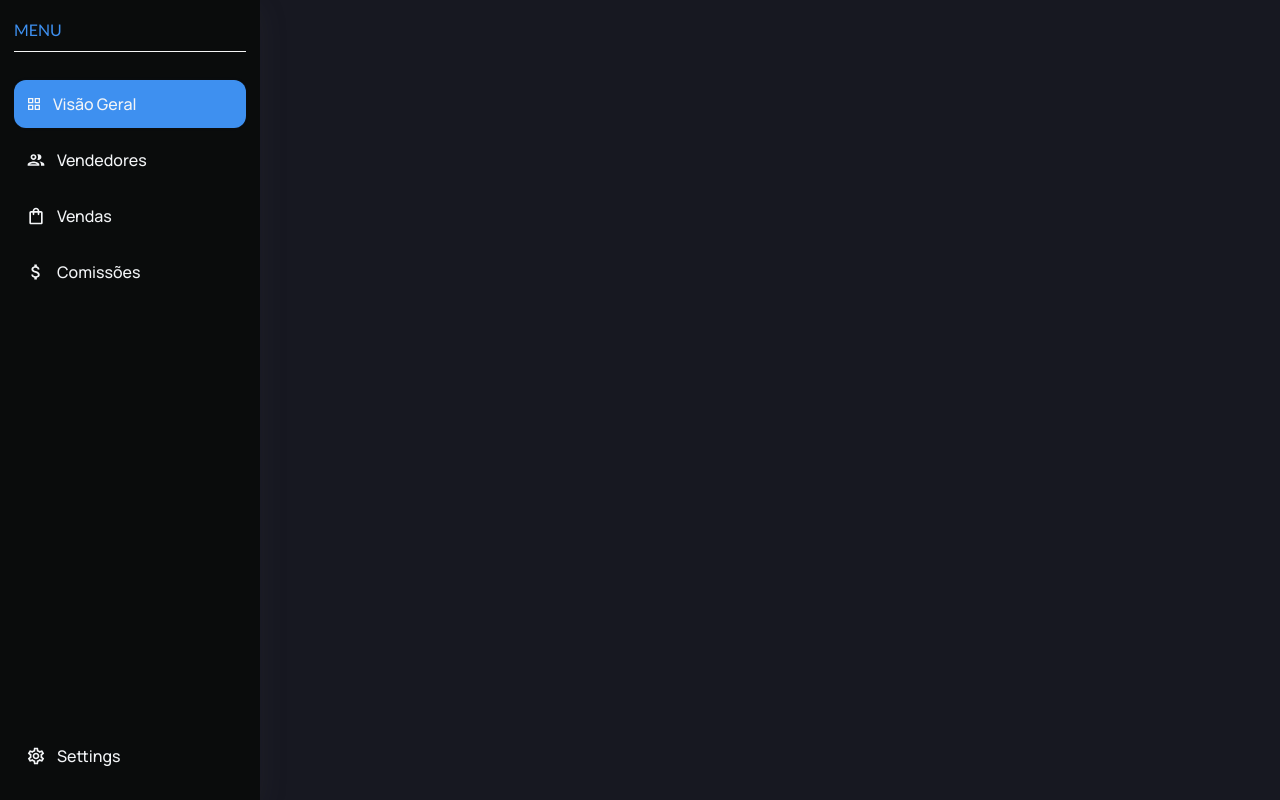
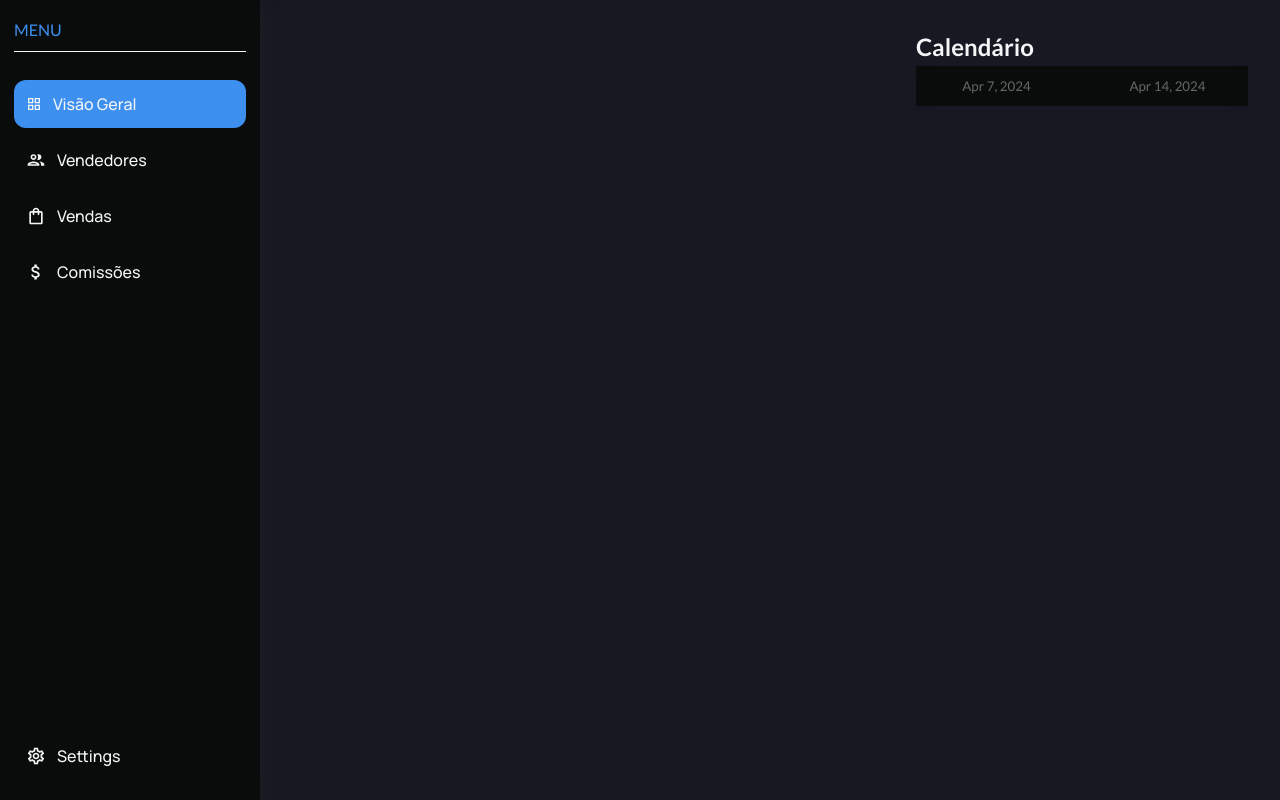
Before and after one commit to Equipe-Meta-Code/Dashboard-Pro4Tech, a React (Vite) app in the folder dashboard/: page / in a window 1280 px wide. Built offline with nearby package versions, Linux system fonts and the light colour scheme.

Commit message:
calendário

```diff
--- a/dashboard/package.json
+++ b/dashboard/package.json
@@ -10,7 +10,9 @@
     "preview": "vite preview"
   },
   "dependencies": {
+    "date-fns": "^3.6.0",
     "react": "^18.2.0",
+    "react-date-range": "^2.0.0-alpha.4",
     "react-dom": "^18.2.0",
     "react-icons": "^5.0.1",
     "react-router-dom": "^6.22.3",
--- a/dashboard/src/App.tsx
+++ b/dashboard/src/App.tsx
@@ -1,6 +1,6 @@
 import './App.scss'
 import { BrowserRouter as Router, Routes, Route } from 'react-router-dom';
-import BaseLayout from './layout/BaseLayout';
+import BaseLayout from './layout/baseLayout';
 import Dashboard from './screens/dashboard/dashboardScreen';
 import PageNotFound from './screens/error/pageNotFound';
 
--- /dev/null
+++ b/dashboard/src/components/dashboard/areaTop/AreaTop.scss
@@ -0,0 +1,99 @@
+.content-area-top {
+    display: flex;
+    align-items: center;
+    justify-content: space-between;
+    gap: 16px;
+    flex-wrap: wrap;
+
+    .area-top-title {
+      color: var(--light-color);
+      padding-bottom: 5px;
+    }
+
+    .area-top-l {
+      display: flex;
+      align-items: center;
+      column-gap: 6px;
+    }
+
+
+    // react-date-range customização
+    .date-range-wrapper {
+      display: inline-block;
+      box-shadow: var(--light-shadow1);
+
+      .rdrDateDisplay {
+        margin: 0;
+        height: 40px;
+        display: flex;
+        align-items: center;
+        border-radius: 5px;
+        overflow: hidden;
+      }
+
+      .rdrDateRangeWrapper {
+        position: relative;
+      }
+
+      .rdrMonthAndYearWrapper {
+        position: absolute;
+        top: 100%;
+        width: 100%;
+        background-color: var(--light-color);
+        padding-top: 0;
+        height: 40px;
+        z-index: 1;
+      }
+
+      .rdrMonth {
+        padding: 0;
+        z-index: 1;
+      }
+
+      .rdrWeekDays {
+        position: absolute;
+        top: calc(100% + 40px);
+        left: 0;
+        width: 100%;
+        background-color: var(--light-color);
+        height: 32px;
+        z-index: 1;
+      }
+
+      .rdrDays {
+        position: absolute;
+        top: calc(100% + 40px + 32px);
+        left: 0;
+        width: 100%;
+        background-color: var(--light-color);
+        z-index: 1;
+      }
+
+      &.hide-date-range {
+        .rdrMonthAndYearWrapper {
+          display: none;
+        }
+        .rdrMonth {
+          padding: 0;
+        }
+        .rdrWeekDays,
+        .rdrDays {
+          display: none;
+        }
+      }
+
+      .rdrDateDisplayWrapper {
+        background-color: var(--secondary-color);
+        border-color: var(--secondary-color);
+        outline: var(--secondary-color);
+
+        * {
+          background-color: var(--secondary-color);
+          border-color: var(--secondary-color);
+          outline: var(--secondary-color);
+          box-shadow: none;
+          color: var(--base-text-color);
+        }
+      }
+    }
+  }
--- a/dashboard/src/components/dashboard/areaTop/areaTop.tsx
+++ b/dashboard/src/components/dashboard/areaTop/areaTop.tsx
@@ -1,8 +1,64 @@
+import "./AreaTop.scss";
+import { useEffect, useRef, useState } from "react";
+import "react-date-range/dist/styles.css"; // main style file
+import "react-date-range/dist/theme/default.css"; // theme css file
+import { addDays } from "date-fns";
+import { DateRange } from "react-date-range";
 
-const areaTop = () => {
+const AreaTop = () => {
+
+  const [state, setState] = useState([
+    {
+      startDate: new Date(),
+      endDate: addDays(new Date(), 7),
+      key: "selection",
+    },
+  ]);
+
+  const [showDatePicker, setShowDatePicker] = useState(false);
+  const dateRangeRef = useRef(null);
+
+  const handleInputClick = () => {
+    setShowDatePicker(true);
+  };
+
+  const handleClickOutside = (event) => {
+    if (dateRangeRef.current && !dateRangeRef.current.contains(event.target)) {
+      setShowDatePicker(false);
+    }
+  };
+
+  useEffect(() => {
+    document.addEventListener("mousedown", handleClickOutside);
+    return () => {
+      document.removeEventListener("mousedown", handleClickOutside);
+    };
+  }, []);
+
   return (
-    <div>areaTop</div>
-  )
-}
+    <section className="content-area-top">
+      <div className="area-top-l">
+      </div>
+      <div className="area-top-r">
+      <h2 className="area-top-title">Calendário</h2>
+        <div
+          ref={dateRangeRef}
+          className={`date-range-wrapper ${
+            !showDatePicker ? "hide-date-range" : ""
+          }`}
+          onClick={handleInputClick}
+        >
+          <DateRange
+            editableDateInputs={true}
+            onChange={(item) => setState([item.selection])}
+            moveRangeOnFirstSelection={false}
+            ranges={state}
+            showMonthAndYearPickers={false}
+          />
+        </div>
+      </div>
+    </section>
+  );
+};
 
-export default areaTop
+export default AreaTop;
--- a/dashboard/src/components/sideBar/sideBar.tsx
+++ b/dashboard/src/components/sideBar/sideBar.tsx
@@ -3,12 +3,7 @@ import "./Sidebar.scss";
 //import { useContext, useRef, useEffect } from "react";
 import {
   MdOutlineAttachMoney,
-  MdOutlineBarChart,
-  MdOutlineClose,
-  MdOutlineCurrencyExchange,
   MdOutlineGridView,
-  MdOutlineLogout,
-  MdOutlineMessage,
   MdOutlinePeople,
   MdOutlineSettings,
   MdOutlineShoppingBag,
--- a/dashboard/src/layout/baseLayout.tsx
+++ b/dashboard/src/layout/baseLayout.tsx
@@ -1,5 +1,5 @@
 import { Outlet } from "react-router-dom";
-import Sidebar from "../components/sidebar/Sidebar";
+import { Sidebar } from "../components";
 
 const BaseLayout = () => {
   return (
--- a/dashboard/src/main.tsx
+++ b/dashboard/src/main.tsx
@@ -1,6 +1,6 @@
 import ReactDOM from 'react-dom/client'
 import App from './App.tsx'
-import { SidebarProvider } from './context/SidebarContext.tsx'
+import { SidebarProvider } from './context/sideBarContext.tsx'
 
 ReactDOM.createRoot(document.getElementById('root')!).render(
     <SidebarProvider>
--- a/dashboard/src/screens/dashboard/dashboardScreen.tsx
+++ b/dashboard/src/screens/dashboard/dashboardScreen.tsx
@@ -1,9 +1,9 @@
-import { areaTop } from "../../components";
+import { AreaTop } from "../../components";
 
 const Dashboard = () => {
   return (
     <div className="content-area">
-      <areaTop />
+      <AreaTop />
     </div>
   );
 };
--- a/dashboard/tsconfig.json
+++ b/dashboard/tsconfig.json
@@ -15,7 +15,7 @@
     "jsx": "react-jsx",
 
     /* Linting */
-    "strict": true,
+    "strict": false,
     "noUnusedLocals": true,
     "noUnusedParameters": true,
     "noFallthroughCasesInSwitch": true
--- a/dashboard/tsconfig.node.json
+++ b/dashboard/tsconfig.node.json
@@ -5,7 +5,7 @@
     "module": "ESNext",
     "moduleResolution": "bundler",
     "allowSyntheticDefaultImports": true,
-    "strict": true
+    "strict": false
   },
   "include": ["vite.config.ts"]
 }
```
Also changed, not shown: dashboard/src/components/index.tsx (+5 -5 lines), dashboard/src/components/dashboard/areaTop/areaTop.css (deleted), 1 other file (tests, documents, lock files or other folders).
